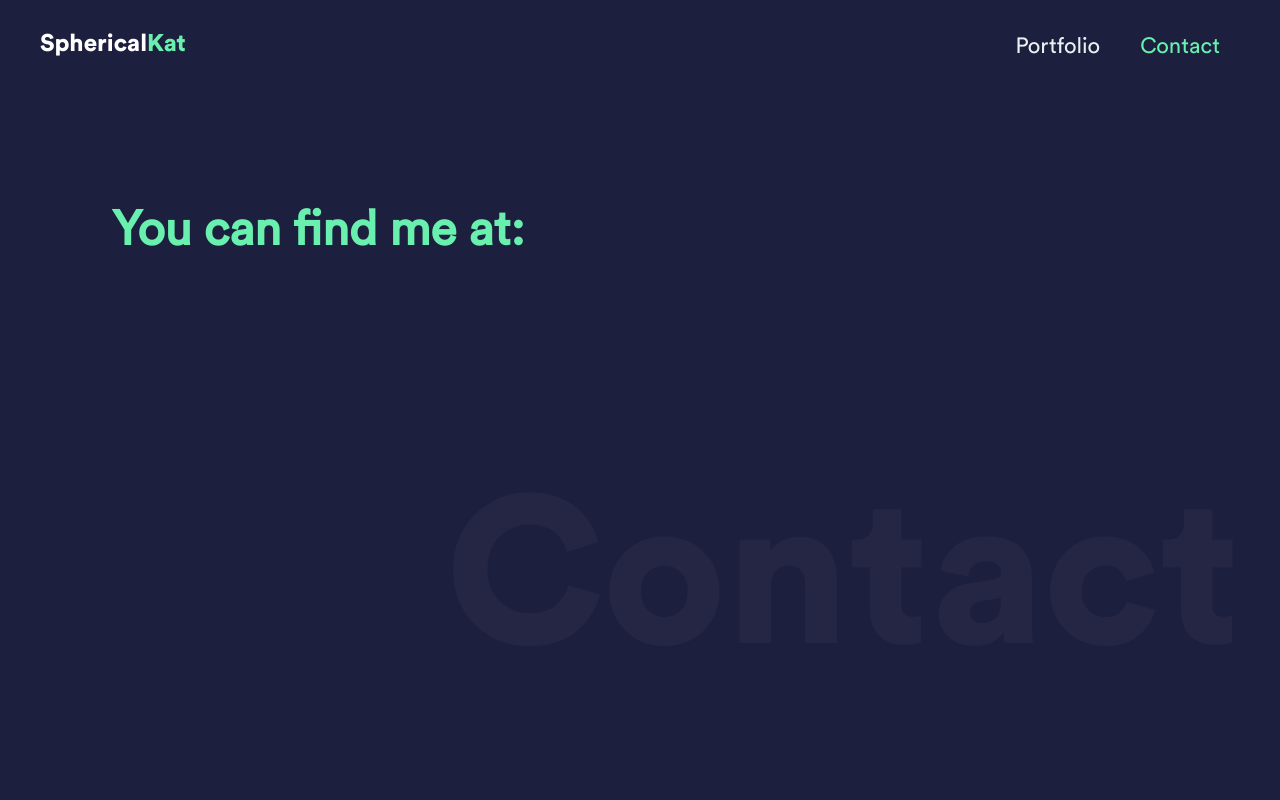
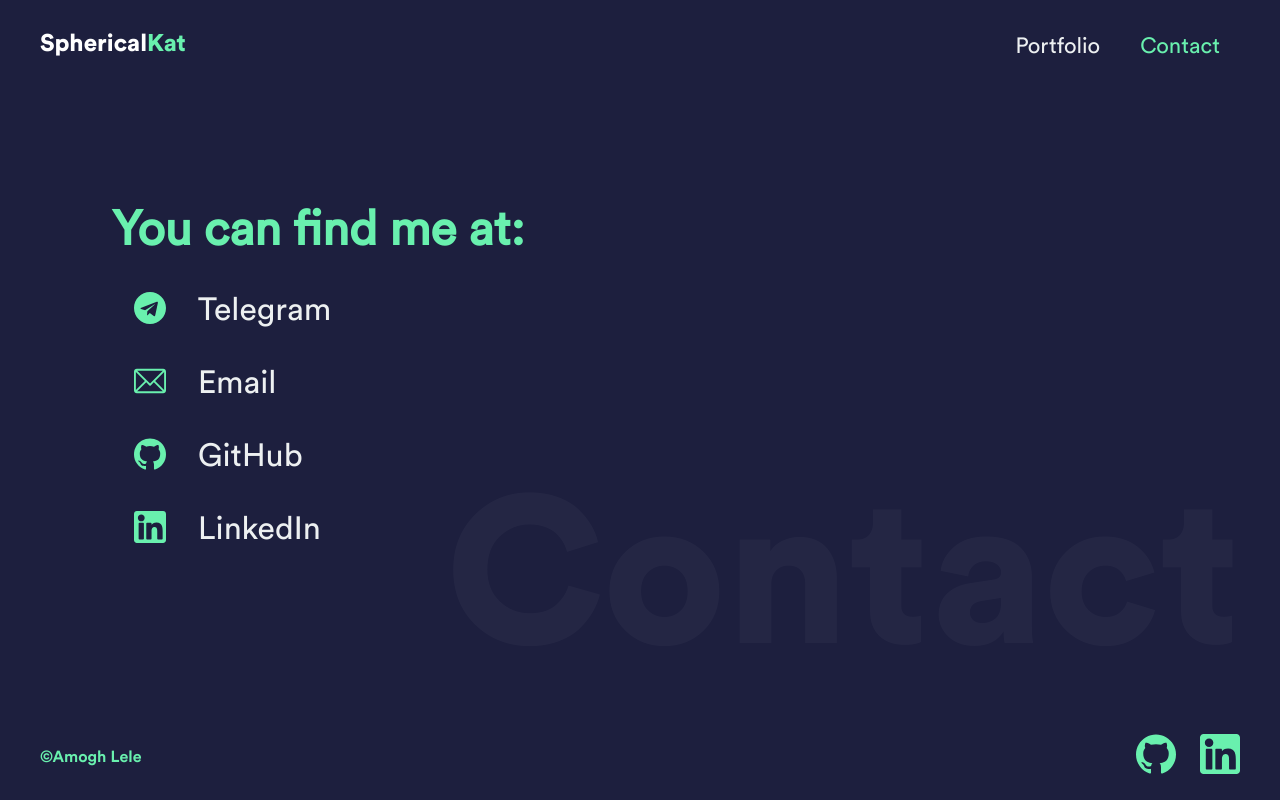
Before and after one commit to SphericalKat/sphericalkat.dev, a React (Create React App) app: page /contact in a window 1280 px wide. Built offline with nearby package versions, Linux system fonts and the light colour scheme.

Commit message:
:sparkles: finish the contact page
Signed-off-by: ATechnoHazard <amolele@gmail.com>

```diff
--- a/src/components/footer/footer.css
+++ b/src/components/footer/footer.css
@@ -8,6 +8,7 @@
   left: 0;
   color: var(--neon-green);
   font-family: "CircularStdBold", sans-serif;
+  font-size: 1em;
   padding: 0.5em 2.5em;
 }
 
--- a/src/pages/contact/contact.css
+++ b/src/pages/contact/contact.css
@@ -2,10 +2,45 @@
   padding: 3em;
 }
 
-.contact-header-div strong {
+.contact-header-div .strong-text {
   font-family: "CircularStdBook", sans-serif;
-  font-size: 3em;
+  font-size: 1.8em;
   color: var(--neon-green)
+}
+
+.contact-list {
+  padding-top: 1em;
+  list-style: none;
+  display: flex;
+  flex-direction: column;
+  align-items: flex-start;
+}
+
+.contact-list li {
+  padding: 0.5em 1em;
+  display: inline-block;
+  width: auto;
+  line-height: 48px;
+  cursor: pointer;
+}
+
+.contact-list li span {
+  transition: all 0.4s ease 0s;
+}
+
+.contact-list li:hover span {
+  color: var(--neon-green);
+}
+
+.contact-item-text {
+  font-size: 24px;
+  padding-left: 0.8em;
+}
+
+.contact-list li img {
+  height: 24px;
+  width: 24px;
+  vertical-align: text-bottom;
 }
 
 
@@ -13,4 +48,18 @@
   .contact-header-div {
     padding: 7em;
   }
+
+  .contact-header-div .strong-text {
+    font-size: 3em;
+  }
+
+  .contact-list li img {
+    height: 32px;
+    width: 32px;
+  }
+
+  .contact-item-text {
+    font-size: 32px;
+    padding-left: 1em;
+  }
 }
--- a/src/pages/contact/contact.jsx
+++ b/src/pages/contact/contact.jsx
@@ -1,16 +1,54 @@
 import React from "react";
 import Navbar from "../../components/navbar/navbar";
 import Watermark from "../../components/watermark/watermark";
-import "./contact.css"
+import "./contact.css";
+import telegram from "../../assets/images/telegram.svg";
+import mail from "../../assets/images/mail.svg";
+import github from "../../assets/images/github.svg";
+import linkedin from "../../assets/images/linkedin.svg";
+import Footer from "../../components/footer/footer";
 
 const Contact = () => (
   <div>
     <Navbar page="contact" />
     <Watermark text="Contact" />
     <div className="contact-header-div">
-      <strong>
-        You can find me at:
-      </strong>
+      <strong className="strong-text">You can find me at:</strong>
+      <ul className="contact-list">
+        <li>
+          <a href="https://t.me/sphericalkat">
+            <img src={telegram} alt="telegram" />
+            <span className="contact-item-text">Telegram</span>
+          </a>
+        </li>
+
+        <li>
+          <a
+            href="mailto:amolele@gmail.com"
+            target="_blank"
+            rel="noopener noreferrer"
+          >
+            <img src={mail} alt="email" />
+            <span className="contact-item-text">Email</span>
+          </a>
+        </li>
+
+        <li>
+          <a href="https://github.com/ATechnoHazard">
+            <img src={github} alt="github" />
+            <span className="contact-item-text">GitHub</span>
+          </a>
+        </li>
+
+        <li>
+          <a href="https://www.linkedin.com/in/amogh-lele-830131a4/">
+            <img src={linkedin} alt="linkedin" />
+            <span className="contact-item-text">LinkedIn</span>
+          </a>
+        </li>
+      </ul>
+
+      <Footer />
     </div>
   </div>
 );
```
Also changed, not shown: src/assets/images/mail.svg (added), src/assets/images/telegram.svg (added).
